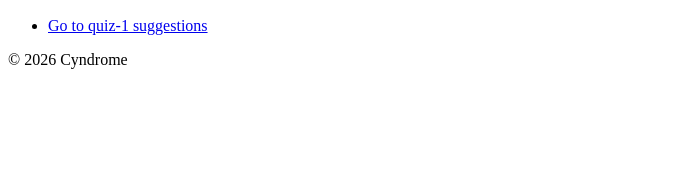
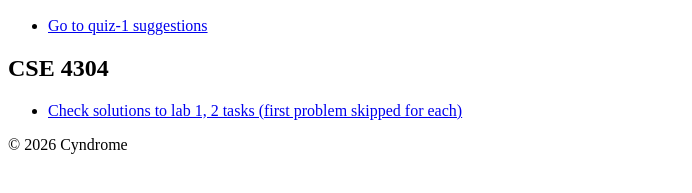
Before and after one commit to Cyndrome/exam-prep-iutcse, a plain HTML site: page index.html in a window 1280 px wide. Shown: the part 551-744 px from the top of the page, without its empty margins (0-692 px from the left). Drawn offline with Linux system fonts and the light colour scheme.

Commit message:
Update index.html to include CSE 4304 section
Added section for CSE 4304 with lab solutions link.

```diff
--- a/index.html
+++ b/index.html
@@ -36,7 +36,7 @@
     </nav>
     </main>
 
-        <h1>Mid-semester Winter 2025-26</h1>
+    <h1>Mid-semester Winter 2025-26</h1>
     <h2>CSE 4305</h2>
 
     <main>
@@ -46,6 +46,17 @@
             </ul>
         </nav>
     </main>
+
+    <h2>CSE 4304</h2>
+
+    <main>
+        <nav>
+            <ul>
+                <li><a href="cse4304_labs1-2_solutions.html">Check solutions to lab 1, 2 tasks (first problem skipped for each)</a></li>
+            </ul>
+        </nav>
+    </main>
+
     <footer>
         <p>&copy; 2026 Cyndrome</p>
     </footer>
```
